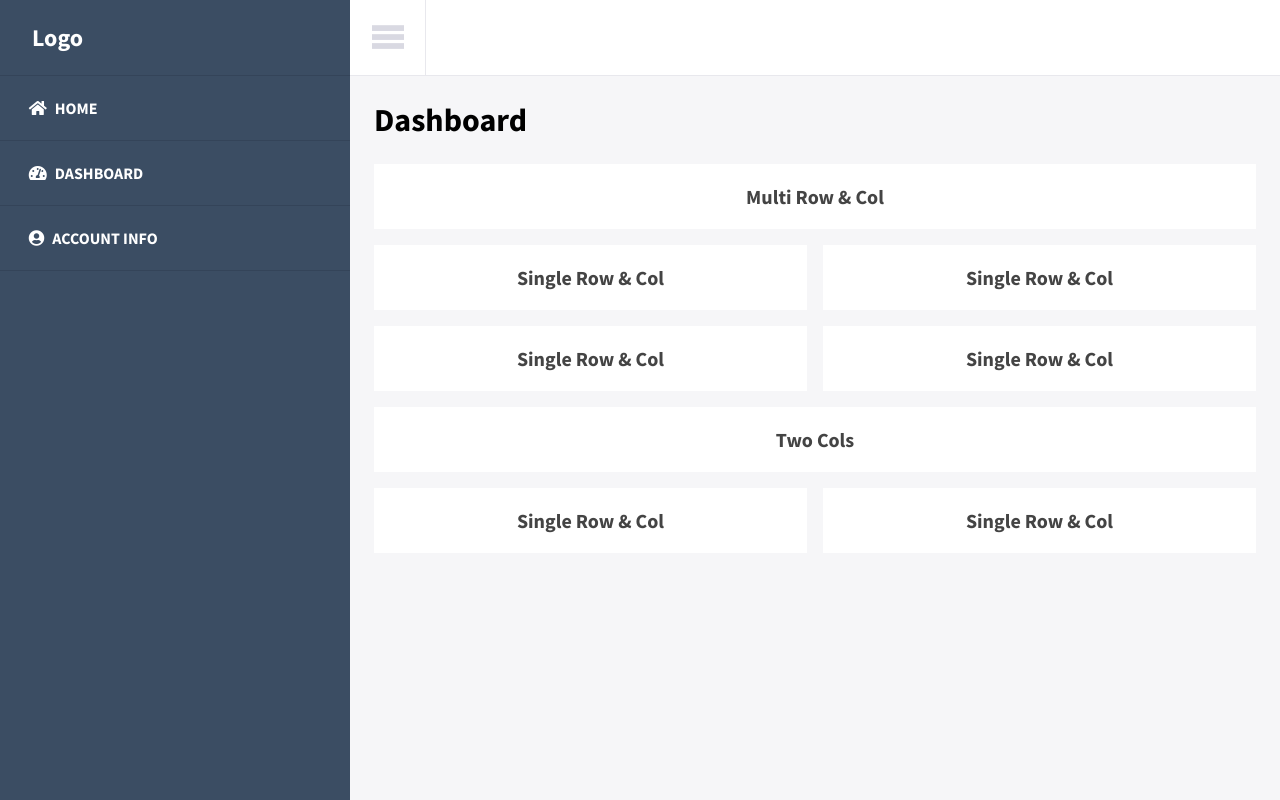
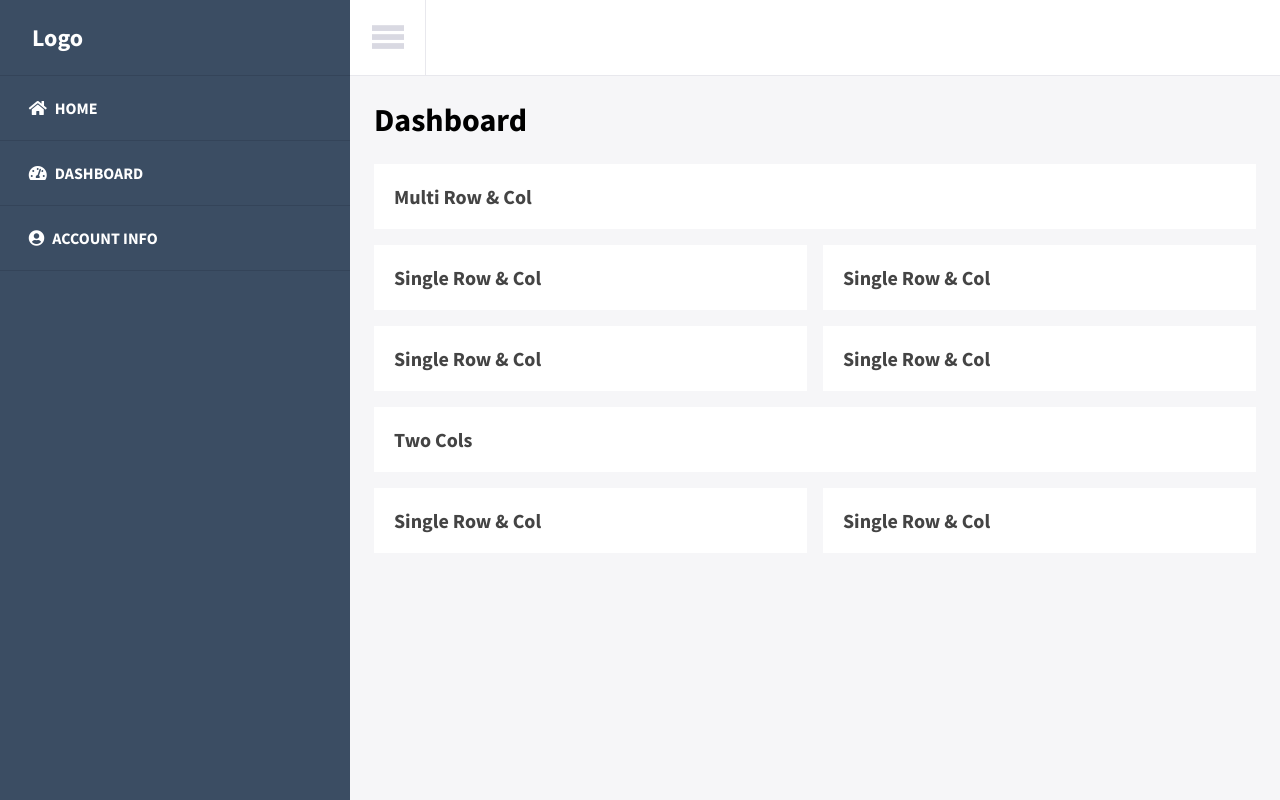
Before and after one commit to jmw5598/angular-dashboard-template, an Angular app: page /dashboard in a window 1280 px wide. Built offline with nearby package versions, Linux system fonts and the light colour scheme.

Commit message:
fix cell display

```diff
--- a/src/app/shared/components/grid/grid-container/grid-container.component.scss
+++ b/src/app/shared/components/grid/grid-container/grid-container.component.scss
@@ -9,10 +9,9 @@
 }
 
 :host ::ng-deep  [gridCell] {
-  display: grid;
+  display: block;
   font-size: 20px;
   padding: 20px;
-  place-items: center;
 }
 
 @media only screen and (max-width: 767px) {
```
